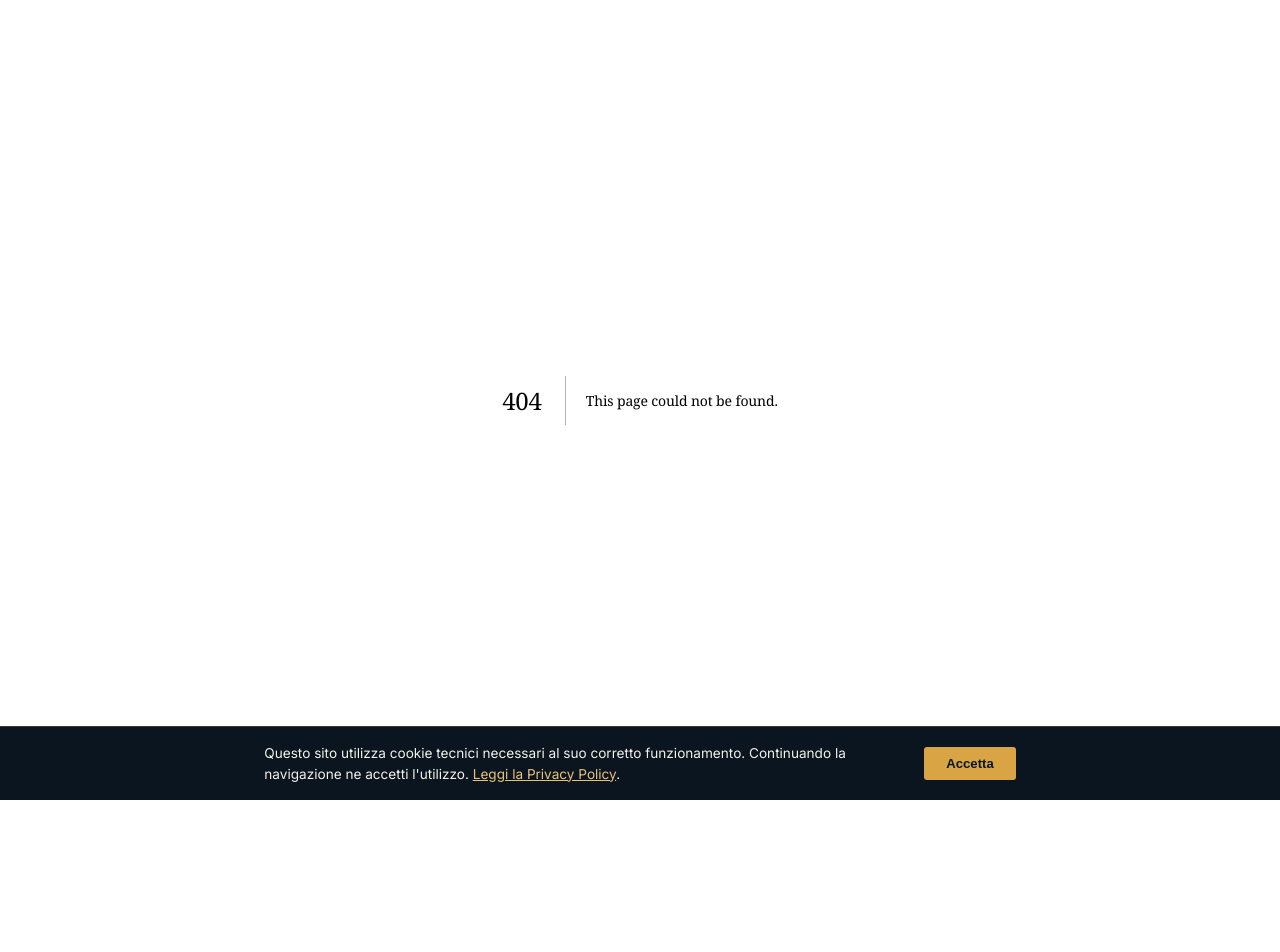
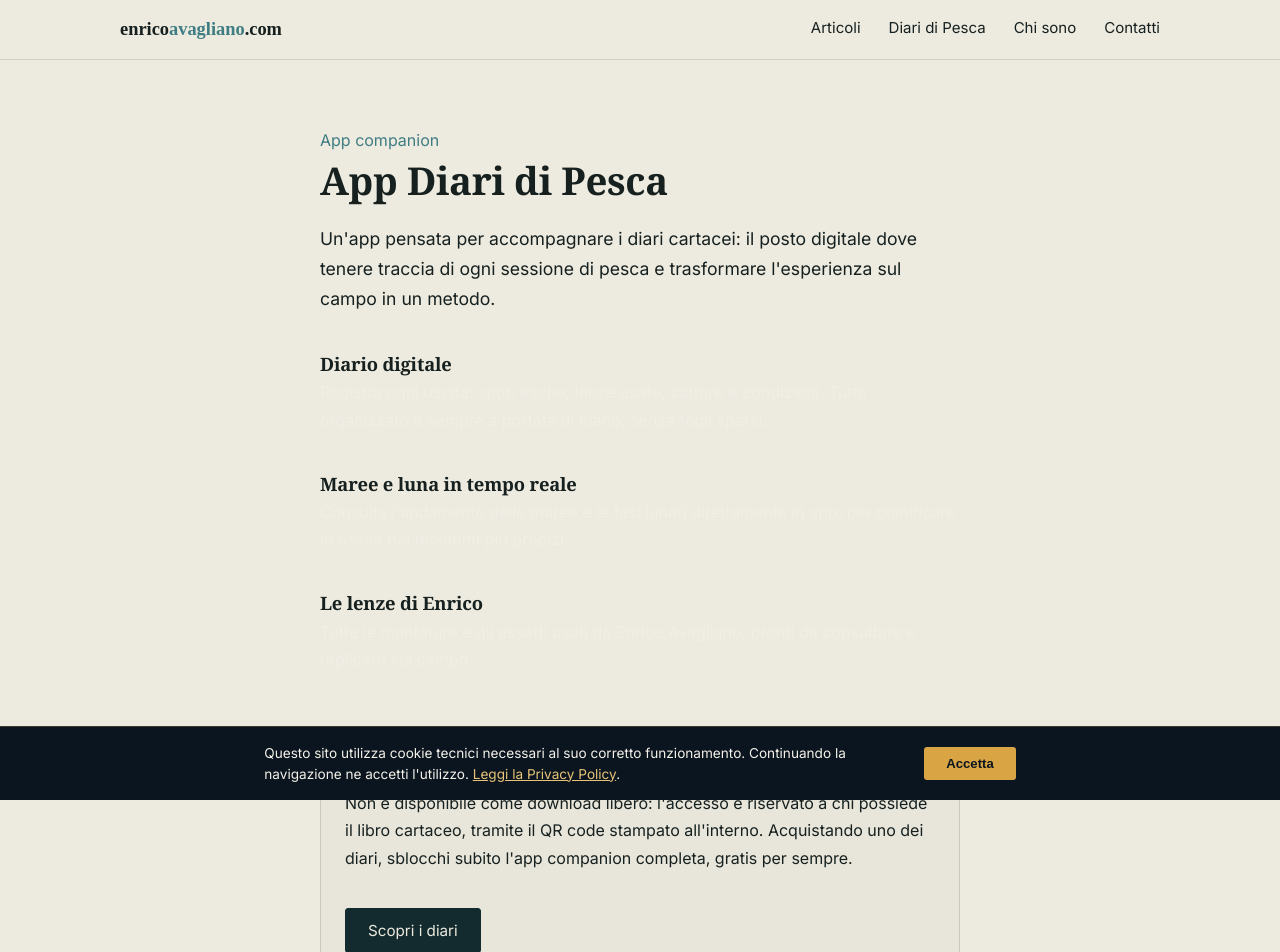
Before and after one commit to enricoavagliano-collab/enricoavagliano-sito, a Next.js app: page /app-diari-di-pesca in a window 1280 px wide. Before the commit this address had no page. Shown: the top 952 px of the page. Before the commit the page ends 800 px from the top, so only its background shows below. Built offline with nearby package versions, Linux system fonts and the light colour scheme.

Commit message:
pagina app dedicata, fix copertine, riviste, rimossa PIVA

```diff
--- /dev/null
+++ b/app/(site)/app-diari-di-pesca/page.tsx
@@ -0,0 +1,70 @@
+export const metadata = { title: "App Diari di Pesca — Enrico Avagliano" };
+
+const features = [
+  {
+    title: "Diario digitale",
+    text: "Registra ogni uscita: spot, esche, lenze usate, catture e condizioni. Tutto organizzato e sempre a portata di mano, senza fogli sparsi.",
+  },
+  {
+    title: "Maree e luna in tempo reale",
+    text: "Consulta l'andamento delle maree e le fasi lunari direttamente in app, per pianificare le uscite nei momenti più propizi.",
+  },
+  {
+    title: "Le lenze di Enrico",
+    text: "Tutte le montature e gli assetti usati da Enrico Avagliano, pronti da consultare e replicare sul campo.",
+  },
+];
+
+export default function AppDiariDiPesca() {
+  return (
+    <main className="wrap prose-width" style={{ padding: "70px 0 100px" }}>
+      <div className="eyebrow" style={{ color: "var(--water)" }}>
+        App companion
+      </div>
+      <h1 style={{ fontSize: "2.4rem", marginTop: 10 }}>App Diari di Pesca</h1>
+      <p style={{ fontSize: "1.1rem", lineHeight: 1.7, marginTop: 24 }}>
+        Un'app pensata per accompagnare i diari cartacei: il posto digitale
+        dove tenere traccia di ogni sessione di pesca e trasformare
+        l'esperienza sul campo in un metodo.
+      </p>
+
+      <div style={{ marginTop: 40, display: "grid", gap: 24 }}>
+        {features.map((f) => (
+          <div key={f.title}>
+            <h2 style={{ fontSize: "1.15rem" }}>{f.title}</h2>
+            <p style={{ fontSize: "1rem", lineHeight: 1.7, marginTop: 6, color: "var(--muted)" }}>
+              {f.text}
+            </p>
+          </div>
+        ))}
+      </div>
+
+      <div
+        style={{
+          marginTop: 40,
+          padding: 24,
+          border: "1px solid var(--border)",
+          borderRadius: 8,
+          background: "rgba(0,0,0,0.02)",
+        }}
+      >
+        <h2 style={{ fontSize: "1.2rem", marginBottom: 10 }}>
+          L'app è inclusa gratuitamente nel libro
+        </h2>
+        <p style={{ lineHeight: 1.7 }}>
+          Non è disponibile come download libero: l'accesso è riservato a chi
+          possiede il libro cartaceo, tramite il QR code stampato
+          all'interno. Acquistando uno dei diari, sblocchi subito l'app
+          companion completa, gratis per sempre.
+        </p>
+        <a
+          href="/diari-di-pesca"
+          className="btn btn-primary"
+          style={{ display: "inline-block", marginTop: 20 }}
+        >
+          Scopri i diari
+        </a>
+      </div>
+    </main>
+  );
+}
--- a/app/globals.css
+++ b/app/globals.css
@@ -589,7 +589,7 @@ footer.site-footer .foot-grid {
   gap: 24px;
 }
 .hp-books .photo-slot {
-  aspect-ratio: 3 / 4.4;
+  aspect-ratio: 1780 / 2775;
 }
 
 /* app section */
```
Also changed, not shown: app/(site)/chi-sono/page.tsx (+5 -4 lines), app/(site)/diari-di-pesca/page.tsx (+7 -0 lines), app/(site)/il-senso-dellacqua/page.tsx (+7 -5 lines), app/page.tsx (+5 -6 lines), 1 other file (tests, documents, lock files or other folders).
